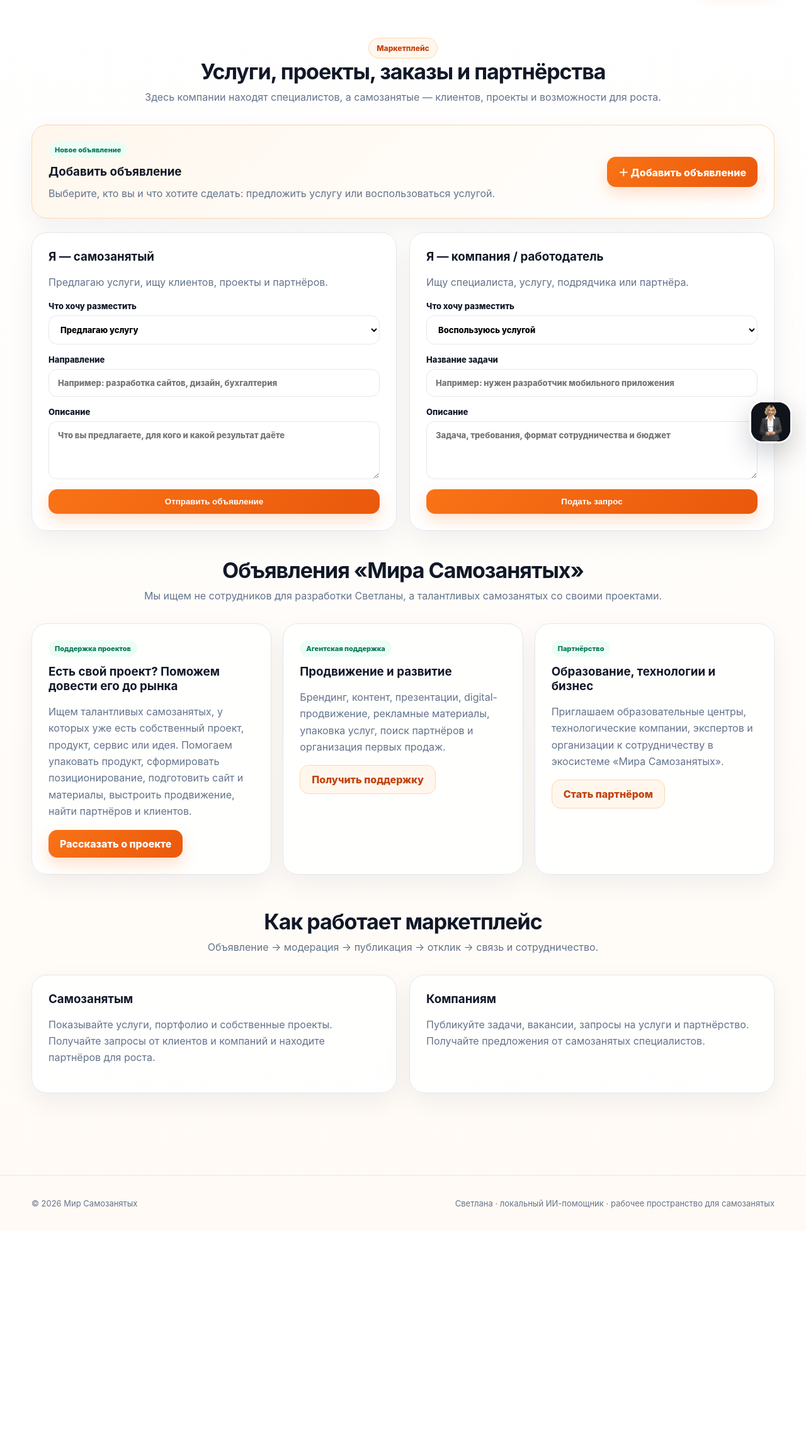
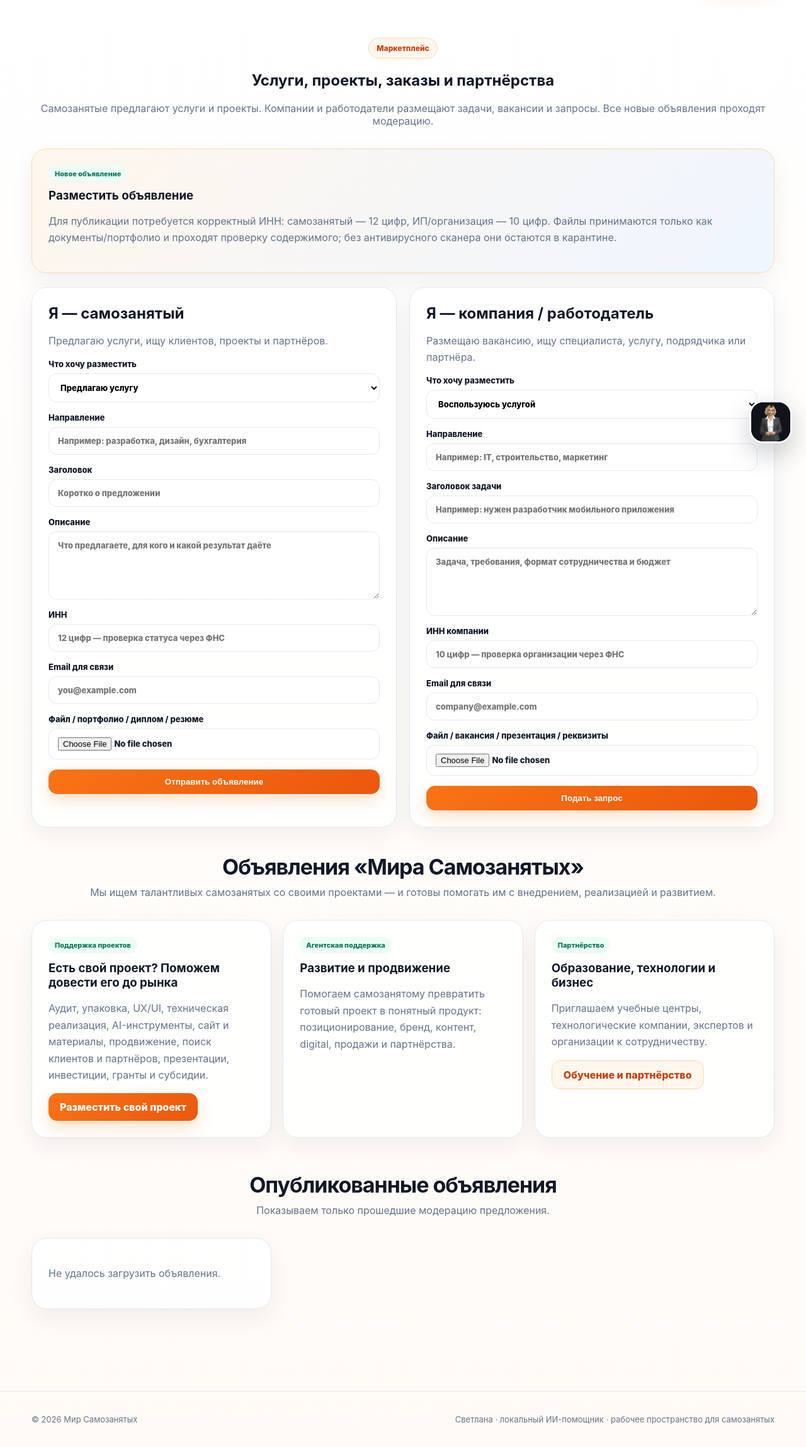
Before and after one commit to paulafanasyev/mir-samozanyatykh-, a Python web app: template src/templates/marketplace.html in a window 1280 px wide. Shown: the part 74-2372 px from the top of the page at 63% size. Before the commit the page ends 1993 px from the top, so only its background shows below. Run offline with Jinja, Linux system fonts and the light colour scheme; the template is opened without the code that fills it, so the values that code supplies are empty.

Commit message:
feat(marketplace): connect posting form to persistent backend

```diff
--- a/src/templates/marketplace.html
+++ b/src/templates/marketplace.html
@@ -2,21 +2,26 @@
 {% block title %}Маркетплейс — Мир Самозанятых{% endblock %}
 {% block content %}
 <section class="section"><div class="container">
-  <div class="section-head"><span class="eyebrow">Маркетплейс</span><h2>Услуги, проекты, заказы и партнёрства</h2><p>Здесь компании находят специалистов, а самозанятые — клиентов, проекты и возможности для роста.</p></div>
-  <div class="card" style="margin-bottom:22px;background:linear-gradient(135deg,#fff7ed,#fff);border-color:#fed7aa"><div style="display:flex;align-items:center;justify-content:space-between;gap:18px;flex-wrap:wrap"><div><span class="pill">Новое объявление</span><h3 style="margin-top:10px">Добавить объявление</h3><p style="margin:0;color:#64748b">Выберите, кто вы и что хотите сделать: предложить услугу или воспользоваться услугой.</p></div><a class="btn btn-primary" href="#add-listing">＋ Добавить объявление</a></div></div>
+  <div class="section-head"><span class="eyebrow">Маркетплейс</span><h1>Услуги, проекты, заказы и партнёрства</h1><p>Самозанятые предлагают услуги и проекты. Компании и работодатели размещают задачи, вакансии и запросы. Все новые объявления проходят модерацию.</p></div>
+  <div class="card" style="margin-bottom:22px;background:linear-gradient(135deg,#fff7ed,#eff6ff);border-color:#fed7aa"><span class="pill">Новое объявление</span><h3 style="margin-top:10px">Разместить объявление</h3><p>Для публикации потребуется корректный ИНН: самозанятый — 12 цифр, ИП/организация — 10 цифр. Файлы принимаются только как документы/портфолио и проходят проверку содержимого; без антивирусного сканера они остаются в карантине.</p></div>
   <div id="add-listing" class="grid-2" style="margin-bottom:42px">
-    <article class="card"><h3>Я — самозанятый</h3><p>Предлагаю услуги, ищу клиентов, проекты и партнёров.</p><form class="form" onsubmit="return submitListing(event,'self')"><label>Что хочу разместить<select id="self-kind"><option>Предлагаю услугу</option><option>Ищу заказ</option><option>Ищу партнёра</option><option>Презентую свой проект</option></select></label><label>Направление<input id="self-title" required placeholder="Например: разработка сайтов, дизайн, бухгалтерия"></label><label>Описание<textarea id="self-desc" rows="4" required placeholder="Что вы предлагаете, для кого и какой результат даёте"></textarea></label><button class="btn btn-primary" type="submit">Отправить объявление</button></form></article>
-    <article class="card"><h3>Я — компания / работодатель</h3><p>Ищу специалиста, услугу, подрядчика или партнёра.</p><form class="form" onsubmit="return submitListing(event,'company')"><label>Что хочу разместить<select id="company-kind"><option>Воспользуюсь услугой</option><option>Ищу специалиста</option><option>Размещаю вакансию</option><option>Ищу партнёра</option><option>Ищу подрядчика на проект</option></select></label><label>Название задачи<input id="company-title" required placeholder="Например: нужен разработчик мобильного приложения"></label><label>Описание<textarea id="company-desc" rows="4" required placeholder="Задача, требования, формат сотрудничества и бюджет"></textarea></label><button class="btn btn-primary" type="submit">Подать запрос</button></form></article>
+    <article class="card"><h2>Я — самозанятый</h2><p>Предлагаю услуги, ищу клиентов, проекты и партнёров.</p><form class="form" id="selfForm"><input type="hidden" name="account_type" value="self_employed"><label>Что хочу разместить<select name="kind"><option>Предлагаю услугу</option><option>Ищу заказ</option><option>Ищу партнёра</option><option>Презентую свой проект</option></select></label><label>Направление<input name="direction" required placeholder="Например: разработка, дизайн, бухгалтерия"></label><label>Заголовок<input name="title" required placeholder="Коротко о предложении"></label><label>Описание<textarea name="description" rows="5" required placeholder="Что предлагаете, для кого и какой результат даёте"></textarea></label><label>ИНН<input name="inn" inputmode="numeric" pattern="[0-9]{12}" maxlength="12" required placeholder="12 цифр — проверка статуса через ФНС"></label><label>Email для связи<input name="contact_email" type="email" required placeholder="you@example.com"></label><label>Файл / портфолио / диплом / резюме<input name="file" type="file" accept=".pdf,.doc,.docx,.jpg,.jpeg,.png"></label><button class="btn btn-primary" type="submit">Отправить объявление</button></form></article>
+    <article class="card"><h2>Я — компания / работодатель</h2><p>Размещаю вакансию, ищу специалиста, услугу, подрядчика или партнёра.</p><form class="form" id="companyForm"><input type="hidden" name="account_type" value="company"><label>Что хочу разместить<select name="kind"><option>Воспользуюсь услугой</option><option>Ищу специалиста</option><option>Размещаю вакансию</option><option>Ищу партнёра</option><option>Ищу подрядчика на проект</option></select></label><label>Направление<input name="direction" required placeholder="Например: IT, строительство, маркетинг"></label><label>Заголовок задачи<input name="title" required placeholder="Например: нужен разработчик мобильного приложения"></label><label>Описание<textarea name="description" rows="5" required placeholder="Задача, требования, формат сотрудничества и бюджет"></textarea></label><label>ИНН компании<input name="inn" inputmode="numeric" pattern="[0-9]{10}" maxlength="10" required placeholder="10 цифр — проверка организации через ФНС"></label><label>Email для связи<input name="contact_email" type="email" required placeholder="company@example.com"></label><label>Файл / вакансия / презентация / реквизиты<input name="file" type="file" accept=".pdf,.doc,.docx,.jpg,.jpeg,.png"></label><button class="btn btn-primary" type="submit">Подать запрос</button></form></article>
   </div>
   <div id="listing-result" class="notice" style="display:none;margin-bottom:38px"></div>
-  <div class="section-head"><h2>Объявления «Мира Самозанятых»</h2><p>Мы ищем не сотрудников для разработки Светланы, а талантливых самозанятых со своими проектами.</p></div>
+  <div class="section-head"><h2>Объявления «Мира Самозанятых»</h2><p>Мы ищем талантливых самозанятых со своими проектами — и готовы помогать им с внедрением, реализацией и развитием.</p></div>
   <div class="cards">
-    <article class="card"><span class="pill">Поддержка проектов</span><h3 style="margin-top:12px">Есть свой проект? Поможем довести его до рынка</h3><p>Ищем талантливых самозанятых, у которых уже есть собственный проект, продукт, сервис или идея. Помогаем упаковать продукт, сформировать позиционирование, подготовить сайт и материалы, выстроить продвижение, найти партнёров и клиентов.</p><a class="btn btn-primary" href="/projects">Рассказать о проекте</a></article>
-    <article class="card"><span class="pill">Агентская поддержка</span><h3 style="margin-top:12px">Продвижение и развитие</h3><p>Брендинг, контент, презентации, digital-продвижение, рекламные материалы, упаковка услуг, поиск партнёров и организация первых продаж.</p><a class="btn btn-soft" href="/projects">Получить поддержку</a></article>
-    <article class="card"><span class="pill">Партнёрство</span><h3 style="margin-top:12px">Образование, технологии и бизнес</h3><p>Приглашаем образовательные центры, технологические компании, экспертов и организации к сотрудничеству в экосистеме «Мира Самозанятых».</p><a class="btn btn-soft" href="/about">Стать партнёром</a></article>
+    <article class="card"><span class="pill">Поддержка проектов</span><h3 style="margin-top:12px">Есть свой проект? Поможем довести его до рынка</h3><p>Аудит, упаковка, UX/UI, техническая реализация, AI-инструменты, сайт и материалы, продвижение, поиск клиентов и партнёров, презентации, инвестиции, гранты и субсидии.</p><a class="btn btn-primary" href="/projects">Разместить свой проект</a></article>
+    <article class="card"><span class="pill">Агентская поддержка</span><h3 style="margin-top:12px">Развитие и продвижение</h3><p>Помогаем самозанятому превратить готовый проект в понятный продукт: позиционирование, бренд, контент, digital, продажи и партнёрства.</p></article>
+    <article class="card"><span class="pill">Партнёрство</span><h3 style="margin-top:12px">Образование, технологии и бизнес</h3><p>Приглашаем учебные центры, технологические компании, экспертов и организации к сотрудничеству.</p><a class="btn btn-soft" href="/education">Обучение и партнёрство</a></article>
   </div>
-  <div class="section-head" style="margin-top:54px"><h2>Как работает маркетплейс</h2><p>Объявление → модерация → публикация → отклик → связь и сотрудничество.</p></div>
-  <div class="grid-2"><article class="card"><h3>Самозанятым</h3><p>Показывайте услуги, портфолио и собственные проекты. Получайте запросы от клиентов и компаний и находите партнёров для роста.</p></article><article class="card"><h3>Компаниям</h3><p>Публикуйте задачи, вакансии, запросы на услуги и партнёрство. Получайте предложения от самозанятых специалистов.</p></article></div>
+  <div class="section-head" style="margin-top:54px"><h2>Опубликованные объявления</h2><p>Показываем только прошедшие модерацию предложения.</p></div>
+  <div id="publishedListings" class="cards"><article class="card"><p>Загрузка объявлений…</p></article></div>
 </div></section>
-<script nonce="{{ csp_nonce }}">function submitListing(event,type){event.preventDefault();const p=type==='self'?'self':'company';const kind=document.getElementById(p+'-kind').value;const title=document.getElementById(p+'-title').value.trim();const result=document.getElementById('listing-result');result.style.display='block';result.innerHTML='<strong>Заявка подготовлена.</strong><br>Тип: '+(type==='self'?'Самозанятый':'Компания / работодатель')+' · '+kind+' · '+title+'<br><span style="color:#64748b">Для публикации объявление проходит модерацию. Сейчас форма сохраняет данные в интерфейсе; постоянное хранение и публикация будут подключены к личному кабинету.</span>';result.scrollIntoView({behavior:'smooth'});return false;}</script>
+<script nonce="{{ csp_nonce }}">
+async function sendListing(form){const result=document.getElementById('listing-result');const fd=new FormData(form);const file=fd.get('file');fd.delete('file');result.style.display='block';result.textContent='Сохраняем объявление…';try{const r=await fetch('/api/marketplace/listings',{method:'POST',body:fd,headers:{'Accept':'application/json'}});const data=await r.json().catch(()=>({}));if(!r.ok)throw new Error(data.detail||'Не удалось сохранить объявление');if(file&&file.size){const upload=new FormData();upload.append('file',file);const fr=await fetch('/api/marketplace/listings/'+data.id+'/files',{method:'POST',body:upload,headers:{'Accept':'application/json'}});const fdata=await fr.json().catch(()=>({}));if(!fr.ok)throw new Error(fdata.detail||'Объявление сохранено, но файл отклонён');}result.innerHTML='<strong>Готово.</strong><br>'+data.message+'<br><small>Публикация произойдёт после модерации и подтверждения статуса.</small>';form.reset()}catch(e){result.textContent=e.message||'Ошибка отправки'}result.scrollIntoView({behavior:'smooth'});return false}
+document.getElementById('selfForm').onsubmit=e=>{e.preventDefault();return sendListing(e.target)};document.getElementById('companyForm').onsubmit=e=>{e.preventDefault();return sendListing(e.target)};
+async function loadListings(){const box=document.getElementById('publishedListings');try{const r=await fetch('/api/marketplace/listings');const data=await r.json();if(!r.ok)throw new Error();box.innerHTML=data.length?data.map(x=>`<article class="card"><span class="pill">${escapeHtml(x.account_type)} · ${escapeHtml(x.kind)}</span><h3 style="margin-top:12px">${escapeHtml(x.title)}</h3><p>${escapeHtml(x.description)}</p><small style="color:#64748b">${escapeHtml(x.direction||'')} · статус проверки: ${escapeHtml(x.verification_status)}</small></article>`).join(''):'<article class="card"><p>Пока опубликованных объявлений нет. Будьте первым.</p></article>'}catch(e){box.innerHTML='<article class="card"><p>Не удалось загрузить объявления.</p></article>'}}
+function escapeHtml(v){return String(v??'').replace(/[&<>"']/g,c=>({'&':'&amp;','<':'&lt;','>':'&gt;','"':'&quot;',"'":'&#39;'}[c]))}loadListings();
+</script>
 {% endblock %}
```
